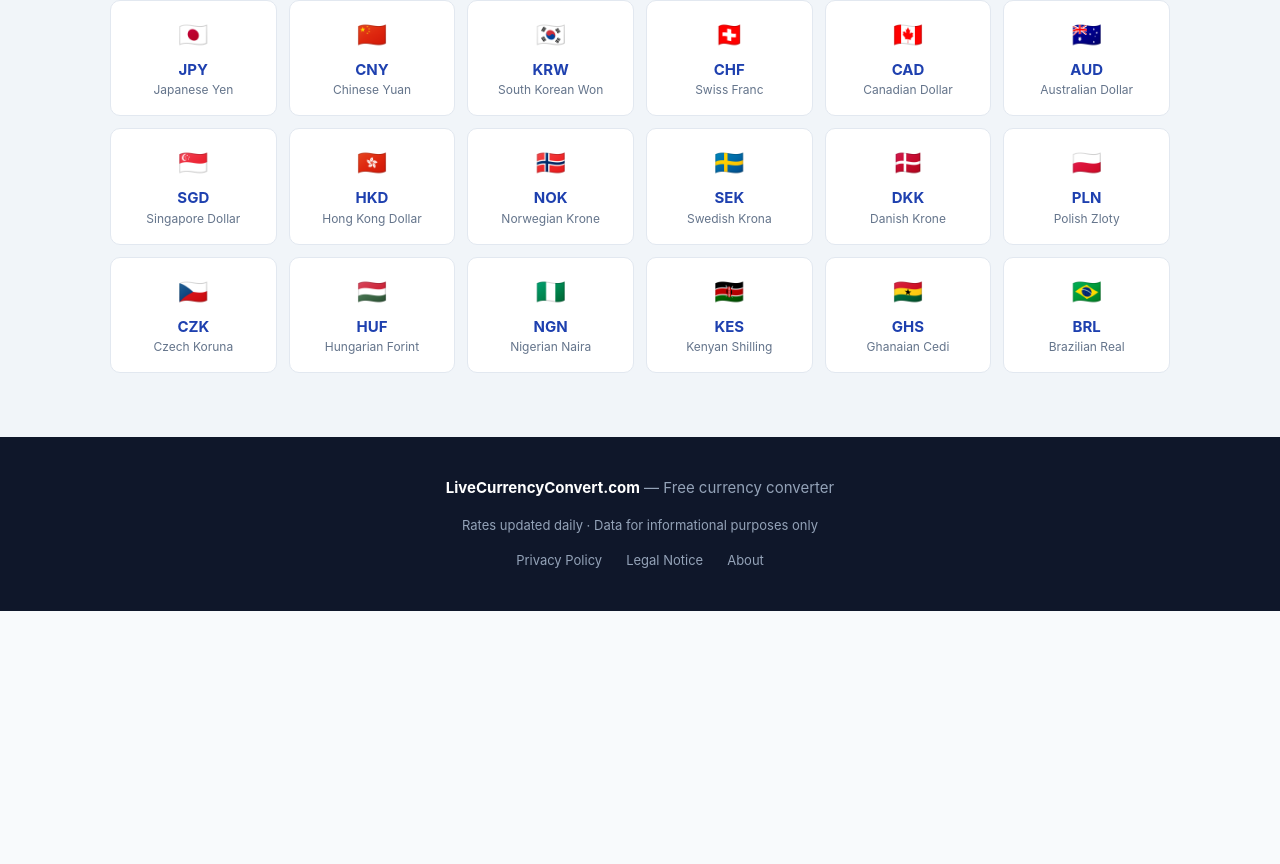
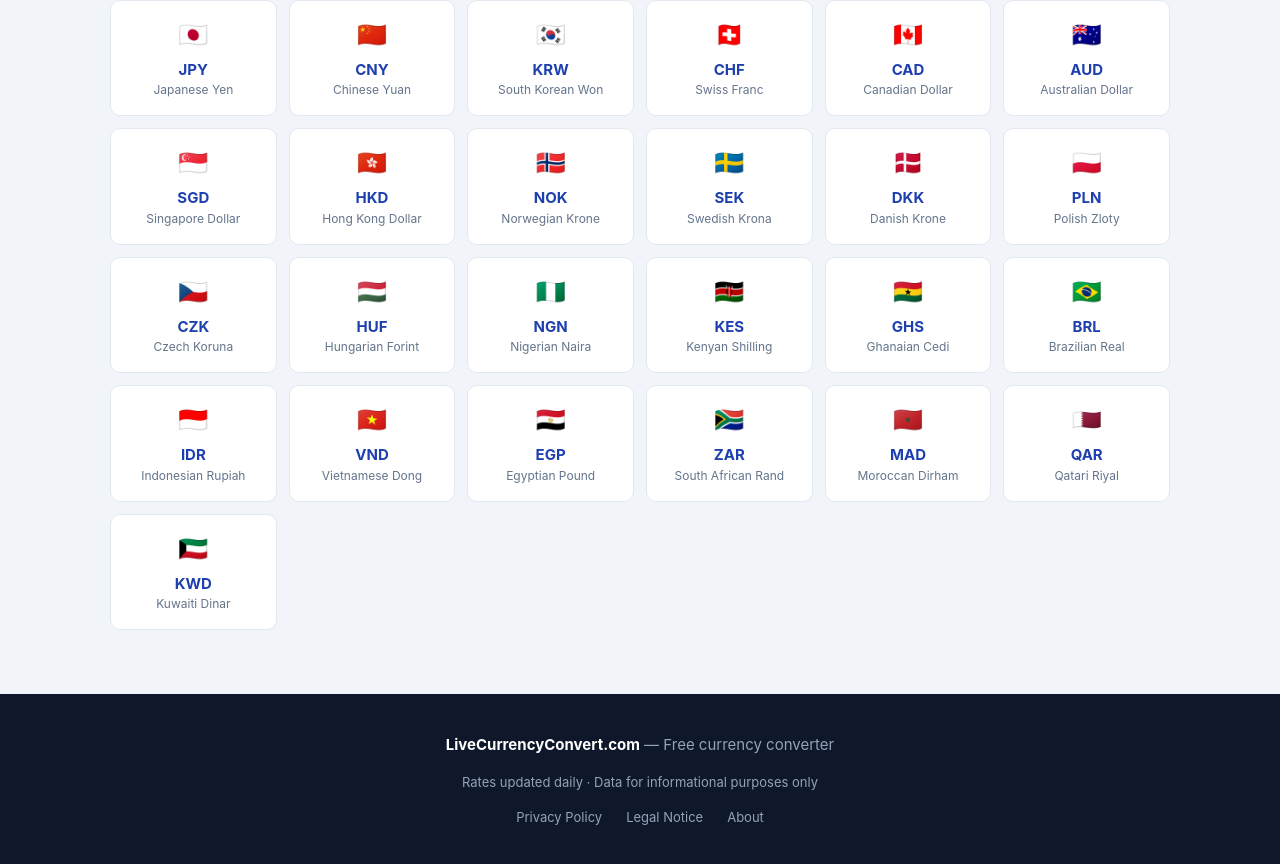
Before and after one commit to thisispazi/livecurrencyconvert, a Next.js app: page / in a window 1280 px wide. Shown: the part 1714-2578 px from the top of the page. Before the commit the page ends 2325 px from the top, so only its background shows below. Built offline with nearby package versions, Linux system fonts and the light colour scheme.

Commit message:
Add 7 high-traffic currencies

```diff
--- a/app/convert/[pair]/[amount]/page.tsx
+++ b/app/convert/[pair]/[amount]/page.tsx
@@ -32,6 +32,13 @@ const CURRENCIES: Record<string, { name: string; symbol: string; flag: string }>
   KES: { name: 'Kenyan Shilling', symbol: 'KSh', flag: '🇰🇪' },
   GHS: { name: 'Ghanaian Cedi', symbol: '₵', flag: '🇬🇭' },
   BRL: { name: 'Brazilian Real', symbol: 'R$', flag: '🇧🇷' },
+  IDR: { name: 'Indonesian Rupiah', symbol: 'Rp', flag: '🇮🇩' },
+  VND: { name: 'Vietnamese Dong', symbol: '₫', flag: '🇻🇳' },
+  EGP: { name: 'Egyptian Pound', symbol: '£', flag: '🇪🇬' },
+  ZAR: { name: 'South African Rand', symbol: 'R', flag: '🇿🇦' },
+  MAD: { name: 'Moroccan Dirham', symbol: 'د.م.', flag: '🇲🇦' },
+  QAR: { name: 'Qatari Riyal', symbol: '﷼', flag: '🇶🇦' },
+  KWD: { name: 'Kuwaiti Dinar', symbol: 'د.ك', flag: '🇰🇼' },
 }
 
 const FRANKFURTER_CURRENCIES = ['EUR','USD','GBP','CHF','JPY','CAD','AUD','NZD','SEK','NOK','DKK','PLN','CZK','HUF','BGN','RON','ISK','HRK','TRY','BRL','CNY','HKD','IDR','ILS','INR','KRW','MXN','MYR','PHP','SGD','THB','ZAR']
--- a/app/convert/[pair]/page.tsx
+++ b/app/convert/[pair]/page.tsx
@@ -32,6 +32,13 @@ const CURRENCIES: Record<string, { name: string; symbol: string; flag: string }>
   KES: { name: 'Kenyan Shilling', symbol: 'KSh', flag: '🇰🇪' },
   GHS: { name: 'Ghanaian Cedi', symbol: '₵', flag: '🇬🇭' },
   BRL: { name: 'Brazilian Real', symbol: 'R$', flag: '🇧🇷' },
+  IDR: { name: 'Indonesian Rupiah', symbol: 'Rp', flag: '🇮🇩' },
+  VND: { name: 'Vietnamese Dong', symbol: '₫', flag: '🇻🇳' },
+  EGP: { name: 'Egyptian Pound', symbol: '£', flag: '🇪🇬' },
+  ZAR: { name: 'South African Rand', symbol: 'R', flag: '🇿🇦' },
+  MAD: { name: 'Moroccan Dirham', symbol: 'د.م.', flag: '🇲🇦' },
+  QAR: { name: 'Qatari Riyal', symbol: '﷼', flag: '🇶🇦' },
+  KWD: { name: 'Kuwaiti Dinar', symbol: 'د.ك', flag: '🇰🇼' },
 }
 
 const FRANKFURTER_CURRENCIES = ['EUR','USD','GBP','CHF','JPY','CAD','AUD','NZD','SEK','NOK','DKK','PLN','CZK','HUF','BGN','RON','ISK','HRK','TRY','BRL','CNY','HKD','IDR','ILS','INR','KRW','MXN','MYR','PHP','SGD','THB','ZAR']
--- a/app/page.tsx
+++ b/app/page.tsx
@@ -31,7 +31,16 @@ const CURRENCIES = [
   { code: 'KES', name: 'Kenyan Shilling', symbol: 'KSh', flag: '🇰🇪' },
   { code: 'GHS', name: 'Ghanaian Cedi', symbol: '₵', flag: '🇬🇭' },
   { code: 'BRL', name: 'Brazilian Real', symbol: 'R$', flag: '🇧🇷' },
+  { code: 'IDR', name: 'Indonesian Rupiah', symbol: 'Rp', flag: '🇮🇩' },
+  { code: 'VND', name: 'Vietnamese Dong', symbol: '₫', flag: '🇻🇳' },
+  { code: 'EGP', name: 'Egyptian Pound', symbol: '£', flag: '🇪🇬' },
+  { code: 'ZAR', name: 'South African Rand', symbol: 'R', flag: '🇿🇦' },
+  { code: 'MAD', name: 'Moroccan Dirham', symbol: 'د.م.', flag: '🇲🇦' },
+  { code: 'QAR', name: 'Qatari Riyal', symbol: '﷼', flag: '🇶🇦' },
+  { code: 'KWD', name: 'Kuwaiti Dinar', symbol: 'د.ك', flag: '🇰🇼' },
 ]
+
+
 
 const POPULAR_PAIRS = [
   { from: 'USD', to: 'EUR' },
```
